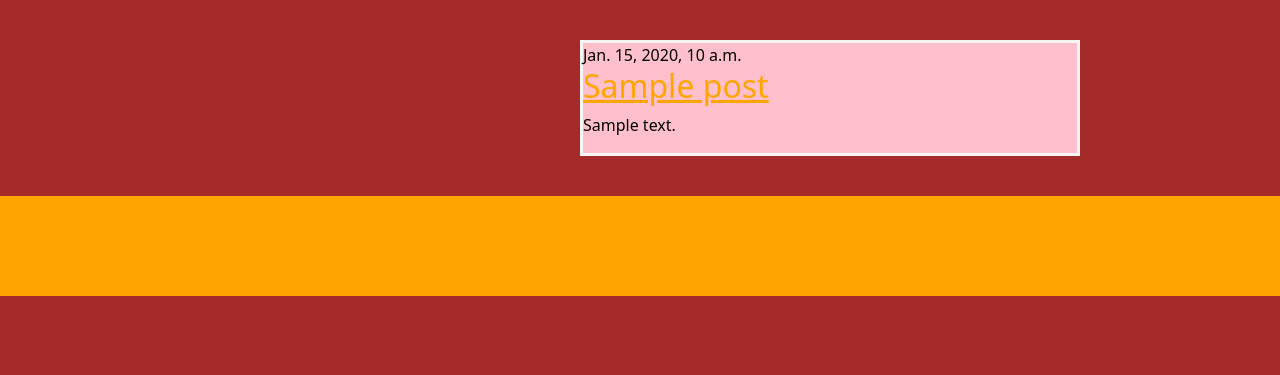
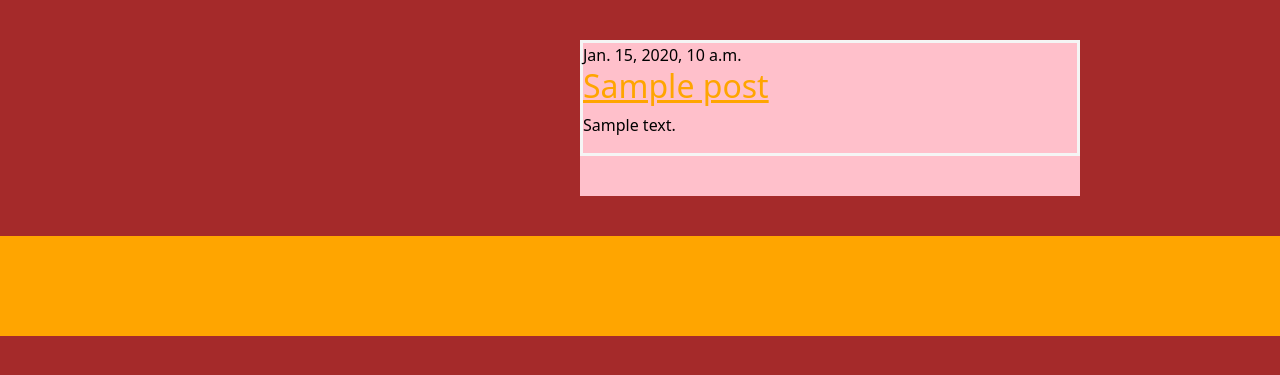
Before and after one commit to GHNick8/testDjango, a Django app: template mysite/blog/templates/blog/post_list.html in a window 1280 px wide. Shown: the part 150-525 px from the top of the page. Run offline with Django 3.2, Linux system fonts and the light colour scheme; the template is opened without the code that fills it: most values are stand-ins (such as "Sample title", 1, 10 or a date in 2020).

Commit message:
toevoegen untracked files

```diff
--- a/mysite/blog/static/css/stijl.css
+++ b/mysite/blog/static/css/stijl.css
@@ -1,3 +1,8 @@
+/* Bij de browser console log heb ik bij 'Network'
+de 'Disable cache' aangevinkt en 'ctrl + r' ingedrukt
++ de pagina opnieuw geladen
+om de veranderingen te kunnen opmerken */
+
 body {
     background-color: brown;
     color: black;
@@ -7,11 +12,13 @@ body {
 
 header {
     background-color: orange;
+    margin-bottom: 40px;
 }
 
 footer {
     background-color: orange;
     height: 100px;
+    margin-top: 40px;
 }
 
 h1 {
@@ -30,9 +37,13 @@ article {
     background-color: pink;
     width: 500px;
     border: 3px solid whitesmoke;
+    display: table;
+    margin: 0px 200px 0px auto;
 }
 
-section {
-    display: table;
-    margin: 40px 200px 40px auto;
+aside {
+    width: 500px;
+    height: 40px;
+    margin: 0px 200px 0px auto;
+    background-color: pink;
 }
--- a/mysite/blog/templates/blog/post_list.html
+++ b/mysite/blog/templates/blog/post_list.html
@@ -15,7 +15,6 @@
         </header>
         {% block content %}
         {% for post in posts %}
-        <section>
         <article class="post">
             <time class="date">
                 {{ post.published_date }}
@@ -23,7 +22,7 @@
             <h2><a href="">{{ post.title }}</a></h2>
             <p>{{ post.text|linebreaksbr }}</p>
         </article>
-        </section>
+        <aside></aside>
         {% endfor %}
         {% endblock %}
         <footer></footer>
--- a/mysite/mysite/settings.py
+++ b/mysite/mysite/settings.py
@@ -12,9 +12,10 @@ https://docs.djangoproject.com/en/3.2/ref/settings/
 
 from pathlib import Path
 
-import os
+# Security settings
 from decouple import config
 SECRET_KEY = config('SECRET_KEY')
+DEBUG = config('DEBUG', default=False, cast=bool)
 
 # Build paths inside the project like this: BASE_DIR / 'subdir'.
 BASE_DIR = Path(__file__).resolve().parent.parent
```
Also changed, not shown: 1 other file. Lines whose indentation alone changed are shown as unchanged.
